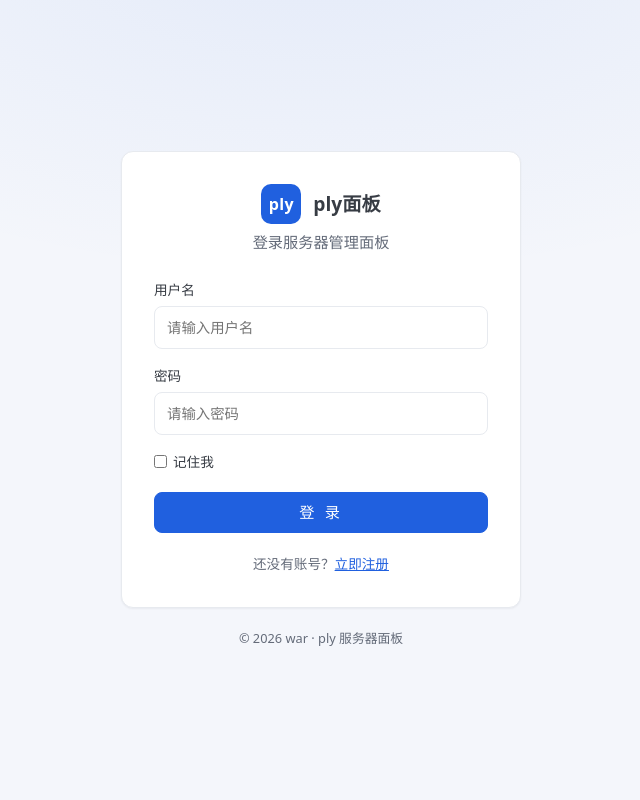
After one commit to WenAnrong/ply, a Flask app: page /login in a window 1280 px wide. The commit adds this page. Shown: the whole page, without its empty margins (319-959 px from the left). Run offline with Flask 3, Linux system fonts and the light colour scheme.

Commit message:
完成登录验证

```diff
--- a/app.py
+++ b/app.py
@@ -2,16 +2,77 @@
 主要控制模块
 """
 
+import os
 from datetime import datetime
+
 from flask import Flask
+from flask import redirect
 from flask import render_template
+from flask import request
+from flask import url_for
+from flask_login import LoginManager
+from flask_login import current_user
+from flask_wtf import CSRFProtect
 
+from config import CONFIG_MAP
+from config import load_and_ensure_config_ini
+from models import User
+from models import db
 from views.about import about_bp
+from views.auth import auth_bp
 from views.dashboard import dashboard_bp
 from views.terminal import terminal_bp
 from views.terminal import terminal_sock
 
 app = Flask(__name__)
+
+# 根据环境变量 FLASK_CONFIG 加载配置（默认开发环境）
+app.config.from_object(CONFIG_MAP[os.environ.get("FLASK_CONFIG", "default")])
+
+# SQLite 要求父目录已存在，这里自动创建
+_db_path = app.config["SQLALCHEMY_DATABASE_URI"].replace("sqlite:///", "")
+_db_dir = os.path.dirname(_db_path)
+if _db_dir:
+    os.makedirs(_db_dir, exist_ok=True)
+
+# 读取 config.ini 并覆盖默认配置
+load_and_ensure_config_ini(app.config, app.config["CONFIG_INI_PATH"])
+
+# 初始化扩展
+db.init_app(app)
+csrf = CSRFProtect(app)
+
+login_manager = LoginManager(app)
+login_manager.login_view = "auth.login"
+login_manager.login_message = "请先登录"
+login_manager.login_message_category = "error"
+
+
+@login_manager.user_loader
+def load_user(user_id):
+    """一次请求开始时，flask-login 从 session 里取出 user_id，调用这个 load_user 函数，把 id（字符串）转成 int，去数据库查这个 User。"""
+
+    return db.session.get(User, int(user_id))
+
+
+# 未登录时拦截所有页面，仅放行登录/注册/静态资源
+AUTH_PUBLIC_PATHS = {"/login", "/register"}
+
+
+@app.before_request
+def require_login():
+    """每个请求进来后、真正执行路由函数之前都会先跑这个函数"""
+
+    path = request.path
+    # 静态资源的获取无需登录
+    if path.startswith("/static"):
+        return
+    # 放行登录/注册页面
+    if path in AUTH_PUBLIC_PATHS:
+        return
+    # 未登录用户访问其他页面，重定向到登录页，并在 next 参数里带上原始请求路径
+    if not current_user.is_authenticated:
+        return redirect(url_for("auth.login", next=path))
 
 
 # 全局模板变量
@@ -22,10 +83,15 @@ def inject_globals():
 
 app.register_blueprint(dashboard_bp)
 app.register_blueprint(about_bp)
+app.register_blueprint(auth_bp)
 app.register_blueprint(terminal_bp)
 # 把 terminal_sock 这个 WebSocket 对象接入 Flask 应用，这样它才能在 /terminal/ws 上提供 WebSocket 服务
 if terminal_sock is not None:
     terminal_sock.init_app(app)
+
+# 首次运行建表（表已存在时不会重复建）
+with app.app_context():
+    db.create_all()
 
 
 @app.errorhandler(404)
--- a/requirements.txt
+++ b/requirements.txt
@@ -1,3 +1,7 @@
 Flask==3.1.3
 flask_sock==0.7.0
 psutil==7.2.2
+flask-login==0.6.3
+Flask-SQLAlchemy==3.1.1
+Flask-WTF==1.2.2
+python-dotenv==1.2.3
--- a/static/css/main.css
+++ b/static/css/main.css
@@ -767,3 +767,141 @@ textarea:focus {
         flex-wrap: wrap;
     }
 }
+
+/* ---------- 认证（登录 / 注册）---------- */
+.auth-body {
+    display: flex;
+    flex-direction: column;
+    align-items: center;
+    justify-content: center;
+    min-height: 100vh;
+    padding: 24px;
+    background: radial-gradient(1200px 600px at 50% -10%,
+            var(--primary-soft),
+            transparent 60%),
+        var(--bg);
+}
+
+.auth-wrap {
+    width: 100%;
+    max-width: 400px;
+    display: flex;
+    flex-direction: column;
+    align-items: center;
+    gap: 20px;
+}
+
+.auth-card {
+    width: 100%;
+    background: var(--surface);
+    border: 1px solid var(--border);
+    border-radius: var(--radius);
+    padding: 32px;
+    box-shadow: var(--shadow);
+}
+
+.auth-brand {
+    display: flex;
+    align-items: center;
+    justify-content: center;
+    gap: 12px;
+    margin-bottom: 6px;
+}
+
+.auth-brand .brand-mark {
+    width: 40px;
+    height: 40px;
+    font-size: 1rem;
+    border-radius: 10px;
+}
+
+.auth-brand .brand-name {
+    font-size: 1.2rem;
+}
+
+.auth-subtitle {
+    text-align: center;
+    color: var(--text-muted);
+    margin: 0 0 24px;
+    font-size: 0.95rem;
+}
+
+.form-group {
+    margin-bottom: 16px;
+}
+
+.form-row {
+    display: flex;
+    align-items: center;
+    justify-content: space-between;
+    margin: 4px 0 20px;
+    font-size: 0.85rem;
+}
+
+.checkbox {
+    display: inline-flex;
+    align-items: center;
+    gap: 6px;
+    font-size: 0.85rem;
+    color: var(--text);
+    margin: 0;
+    cursor: pointer;
+}
+
+.checkbox input {
+    width: auto;
+    margin: 0;
+}
+
+/* “忘记密码”链接 */
+.link {
+    color: var(--primary);
+    text-decoration: none;
+    font-size: 0.85rem;
+}
+
+.link:hover {
+    color: var(--primary-hover);
+    text-decoration: underline;
+}
+
+.auth-submit {
+    width: 100%;
+    padding: 0.65rem 1rem;
+    font-size: 0.95rem;
+    letter-spacing: 0.2em;
+}
+
+.auth-switch {
+    text-align: center;
+    font-size: 0.85rem;
+    color: var(--text-muted);
+    margin: 20px 0 0;
+}
+
+.auth-footer {
+    color: var(--text-muted);
+    font-size: 0.8rem;
+    margin: 0;
+}
+
+/* ---------- 提示消息 ---------- */
+.alert {
+    padding: 0.6rem 0.9rem;
+    border-radius: var(--radius-sm);
+    font-size: 0.85rem;
+    margin-bottom: 16px;
+    border: 1px solid transparent;
+}
+
+.alert-error {
+    color: #b91c1c;
+    background: #fef2f2;
+    border-color: #fecaca;
+}
+
+.alert-success {
+    color: #166534;
+    background: #f0fdf4;
+    border-color: #bbf7d0;
+}
--- /dev/null
+++ b/templates/login.html
@@ -0,0 +1,70 @@
+<!doctype html>
+<html lang="zh-CN">
+	<head>
+		<meta charset="utf-8" />
+		<meta name="viewport" content="width=device-width, initial-scale=1" />
+		<title>登录 · ply面板</title>
+		<link rel="stylesheet" href="{{ url_for('static', filename='css/main.css') }}" />
+	</head>
+
+	<body class="auth-body">
+		<div class="auth-wrap">
+			<div class="auth-card">
+				<div class="auth-brand">
+					<span class="brand-mark">ply</span>
+					<span class="brand-name">ply面板</span>
+				</div>
+				<p class="auth-subtitle">登录服务器管理面板</p>
+
+				{% with messages = get_flashed_messages(with_categories=true) %}
+					{% if messages %}
+						{% for category, message in messages %}
+							<div class="alert alert-{{ category }}">{{ message }}</div>
+						{% endfor %}
+					{% endif %}
+				{% endwith %}
+
+				<form class="auth-form" method="post" action="{{ url_for('auth.login') }}" novalidate>
+					<input type="hidden" name="csrf_token" value="{{ csrf_token() }}" />
+
+					<div class="form-group">
+						<label for="username">用户名</label>
+						<input
+							type="text"
+							id="username"
+							name="username"
+							placeholder="请输入用户名"
+							autocomplete="username"
+							required
+						/>
+					</div>
+
+					<div class="form-group">
+						<label for="password">密码</label>
+						<input
+							type="password"
+							id="password"
+							name="password"
+							placeholder="请输入密码"
+							autocomplete="current-password"
+							required
+						/>
+					</div>
+
+					<div class="form-row">
+						<label class="checkbox">
+							<input type="checkbox" name="remember" id="remember" />
+							<span>记住我</span>
+						</label>
+					</div>
+
+					<button type="submit" class="btn btn-primary auth-submit">登 录</button>
+				</form>
+
+				<p class="auth-switch">还没有账号？<a href="{{ url_for('auth.register') }}">立即注册</a></p>
+			</div>
+
+			<p class="auth-footer">&copy; {{ now_year }} war · ply 服务器面板</p>
+		</div>
+	</body>
+</html>
--- /dev/null
+++ b/views/auth.py
@@ -0,0 +1,89 @@
+"""
+认证模块：注册 / 登录 / 退出
+"""
+
+from flask import Blueprint
+from flask import flash
+from flask import redirect
+from flask import render_template
+from flask import request
+from flask import url_for
+from flask_login import current_user
+from flask_login import login_required
+from flask_login import login_user
+from flask_login import logout_user
+
+from models import User
+from models import db
+
+auth_bp = Blueprint("auth", __name__)
+
+
+@auth_bp.route("/register", methods=["GET", "POST"])
+def register():
+    # 已登录用户直接回首页
+    if current_user.is_authenticated:
+        return redirect(url_for("dashboard.index"))
+
+    if request.method == "POST":
+        username = request.form.get("username", "").strip()
+        password = request.form.get("password", "")
+        confirm = request.form.get("confirm_password", "")
+
+        error = None
+        if not username or not password:
+            error = "请填写所有必填项"
+        elif len(password) < 6:
+            error = "密码至少需要 6 位"
+        elif password != confirm:
+            error = "两次输入的密码不一致"
+        elif User.query.filter_by(username=username).first():
+            error = "该用户名已被注册"
+
+        # 没问题，开始注册
+        if error is None:
+            user = User(username=username)
+            user.set_password(password)
+            db.session.add(user)
+            db.session.commit()
+            # 注册成功后直接登录并回首页
+            login_user(user)
+            flash("注册成功，欢迎使用", "success")
+            return redirect(url_for("dashboard.index"))
+
+        flash(error, "error")
+
+    return render_template("register.html")
+
+
+@auth_bp.route("/login", methods=["GET", "POST"])
+def login():
+    # 已登录用户直接回首页
+    if current_user.is_authenticated:
+        return redirect(url_for("dashboard.index"))
+
+    if request.method == "POST":
+        username = request.form.get("username", "").strip()
+        password = request.form.get("password", "")
+        remember = request.form.get("remember") == "on"
+
+        user = User.query.filter_by(username=username).first()
+        if user is None or not user.check_password(password):
+            flash("用户名或密码错误", "error")
+        else:
+            login_user(user, remember=remember)
+            # 优先跳转到被拦截的页面（?next=），否则回首页
+            next_page = request.args.get("next")
+            if next_page and next_page.startswith("/"):
+                return redirect(next_page)
+            flash("登录成功", "success")
+            return redirect(url_for("dashboard.index"))
+
+    return render_template("login.html")
+
+
+@auth_bp.route("/logout")
+@login_required
+def logout():
+    logout_user()
+    return redirect(url_for("auth.login"))
--- a/views/terminal.py
+++ b/views/terminal.py
@@ -1,24 +1,20 @@
 """
 终端模块
-
-提供一个「开始」门控 + WebSocket 的 PTY 终端。
-终端基于 tmux：断开重连可恢复同一个持久会话，方便用 tmux 管理。
-未配置自动登录用户时，tmux 会话中运行的是用户默认 shell，
-可自行输入用户名 / 密码进行认证。
 """
 
-import fcntl  # 用于对文件描述符执行 ioctl 控制（如设置终端窗口大小）
-import json  # 解析前端发来的 JSON 控制消息（resize）
-import os  # 读写文件描述符、进程/环境变量操作
-import pty  # 核心：创建伪终端（pty.fork），模拟一个真实的终端
-import signal  # 发送信号（SIGHUP/SIGKILL）来结束 tmux 子进程
-import struct  # 把 rows/cols 打包成二进制字节（struct.pack）
-import termios  # 定义 TIOCSWINSZ 常量，用于设置终端窗口大小
-import threading  # 后台线程读取 PTY 输出，避免阻塞主循环
-import time  # 在等待子进程退出时做短暂 sleep
+import fcntl
+import json
+import os
+import pty
+import signal
+import struct
+import termios
+import threading
+import time
 
 from flask import Blueprint
 from flask import render_template
+from flask_login import current_user
 
 from flask_sock import Sock
 
@@ -119,6 +115,14 @@ def _handle_terminal_ws(ws):
     后台线程：读取 PTY 输出，转发给浏览器。
     主循环：接收浏览器输入，写回 PTY；同时处理 resize 控制消息。
     """
+    # 防御性校验：即使 before_request 被绕过，未登录用户也不给建立终端连接
+    if not current_user.is_authenticated:
+        try:
+            ws.close(message="未登录")
+        except Exception:
+            pass
+        return
+
     pid, fd = _spawn_terminal()
     # 先给 PTY 设置一个默认的 24 行 × 80 列
     _resize_pty(fd, 24, 80)
```
Also changed, not shown: config.py (added, +76 -0 lines), models.py (added, +41 -0 lines), templates/base.html (+9 -2 lines), templates/register.html (added, +75 -0 lines), README.md, static/images/favicon.ico (added).
